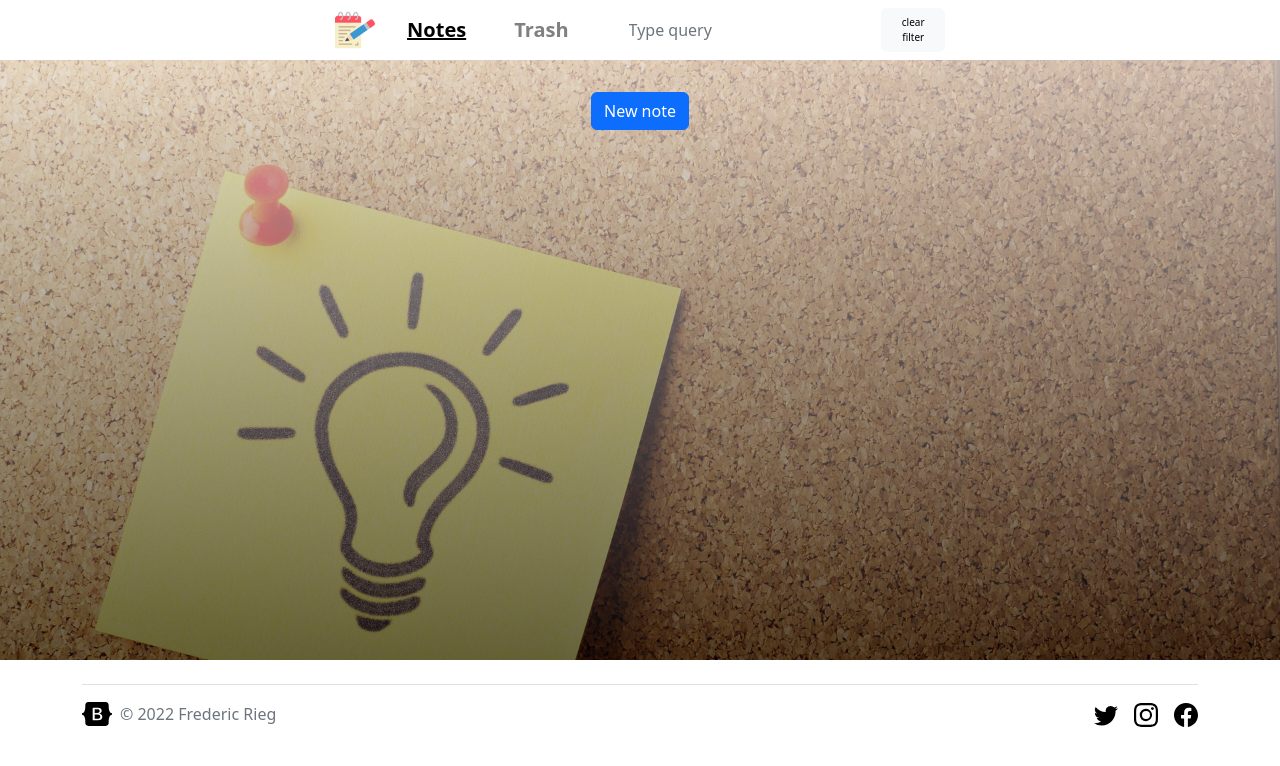
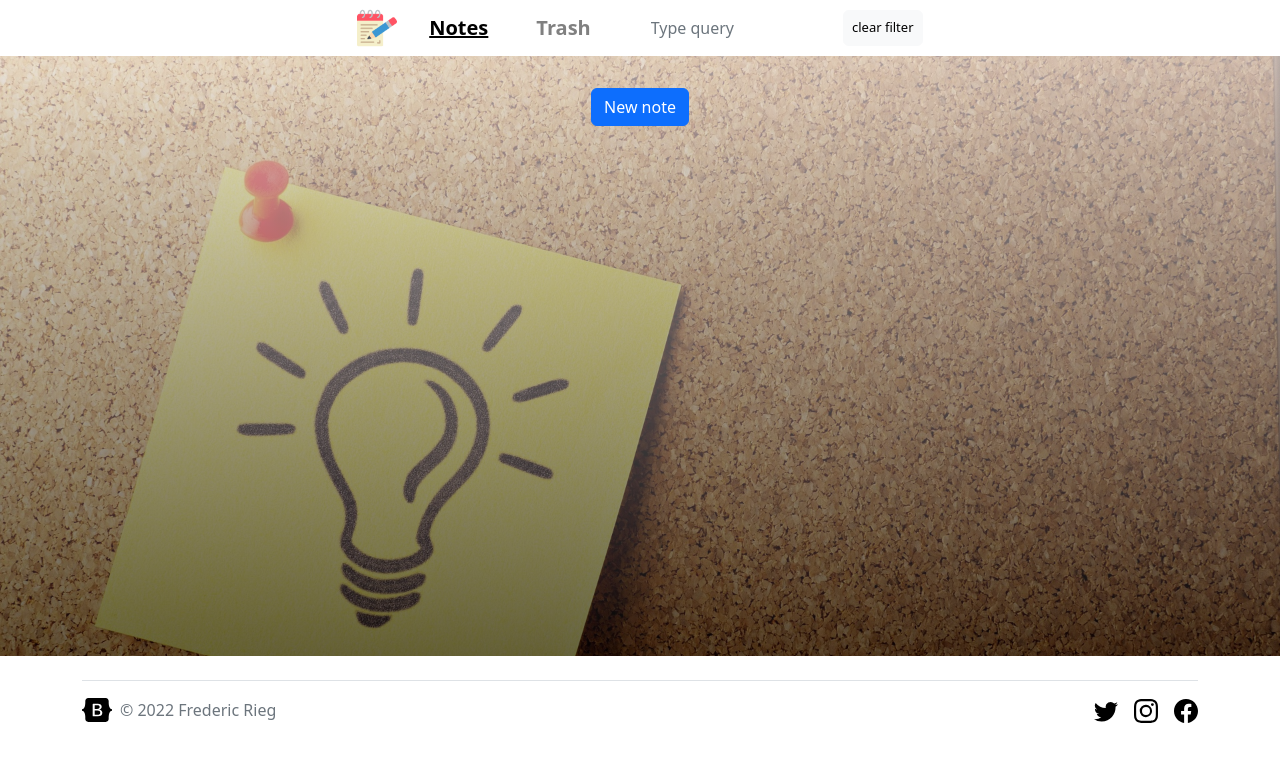
Before and after one commit to FredVomJupiter/Notes, a website: page index.html in a window 1280 px wide. Drawn offline with nearby package versions, Linux system fonts and the light colour scheme.

Commit message:
filter button design; searchbar size; canvas height

```diff
--- a/style.css
+++ b/style.css
@@ -1,6 +1,21 @@
 body {
     margin: 0;
     box-sizing: border-box;
+}
+
+.form-outline {
+    display: flex;
+    gap: 4px;
+}
+
+#form1 {
+    width: 200px;
+}
+
+#clearFilter {
+    width: 80px;
+    padding: 6px;
+    font-size: 13px;
 }
 
 #noteIcon {
@@ -67,14 +82,6 @@ main {
     border: none;
 }
 
-.form-outline {
-    display: flex;
-}
-
-#clearFilter {
-    font-size: 10px;
-}
-
 .d-none {
     display: none;
 }
```
